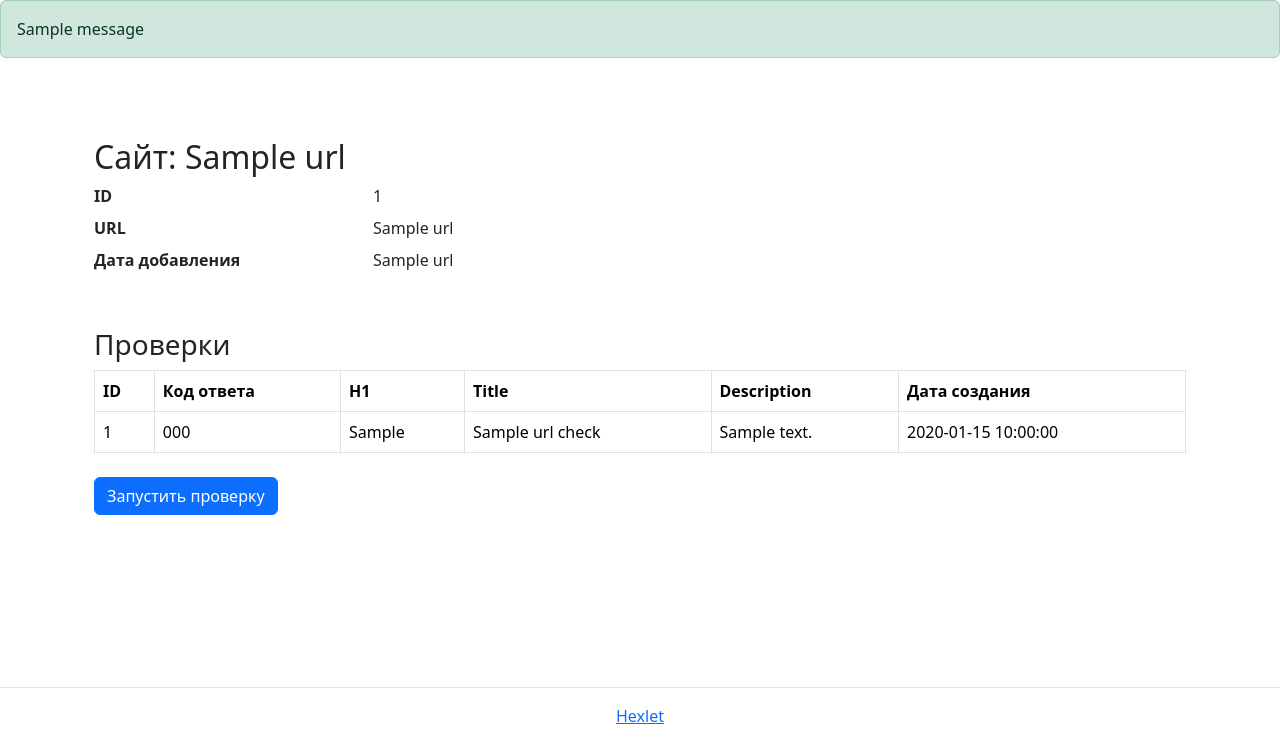
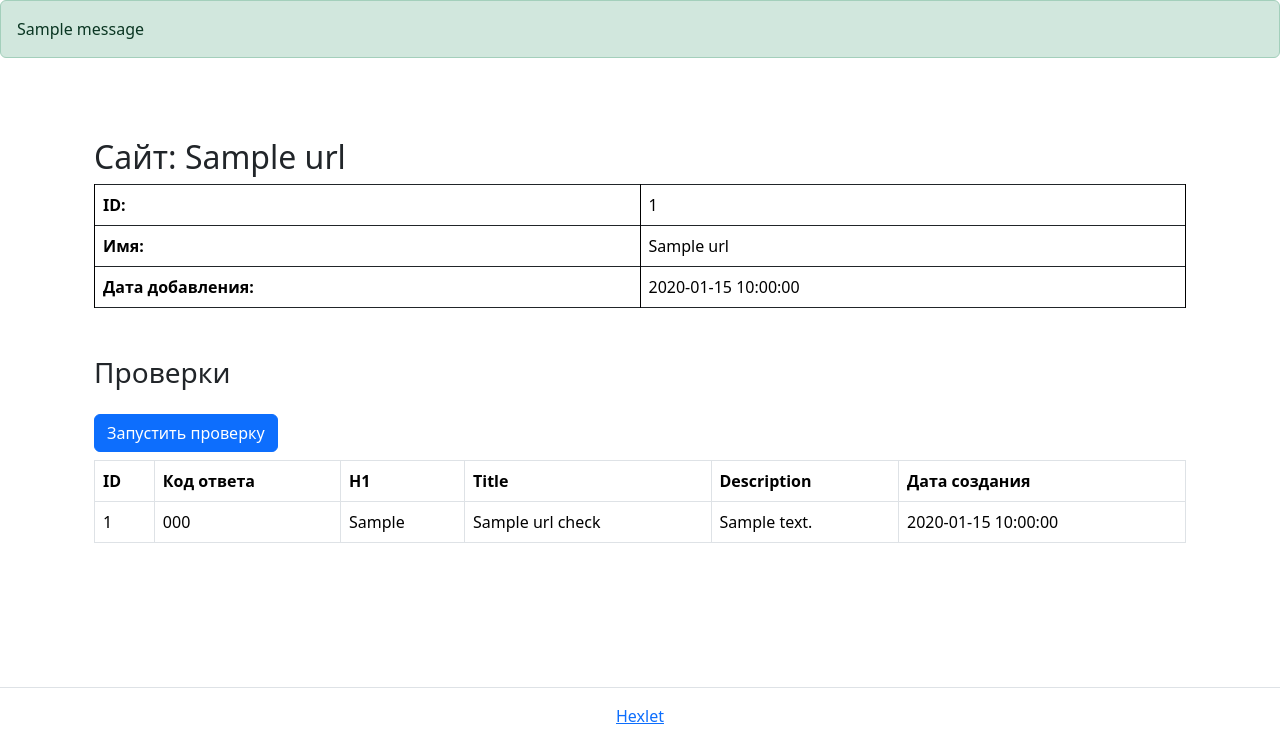
Before and after one commit to lawyer-arch/python-project-83, a Flask app: page /urls/1 in a window 1280 px wide. Shown: the part 56-800 px from the top of the page. Run offline with Flask 3, Linux system fonts and the light colour scheme; one stand-in notice (Sample message) is shown; a database or web service that is not in the repository returns one stand-in record (values such as "Sample title"); some libraries are stand-ins or nearby versions.

Commit message:
разнес логику по модулям в app.py минимум

```diff
--- a/page_analyzer/app.py
+++ b/page_analyzer/app.py
@@ -1,188 +1,14 @@
 import os
-from datetime import datetime
-from urllib.parse import urlparse
-
-import psycopg2
-import psycopg2.extras
-import requests
-import validators
-from bs4 import BeautifulSoup
+from flask import Flask
 from dotenv import load_dotenv
-from flask import Flask, flash, redirect, render_template, request, url_for
+from page_analyzer.routes import routes
 
 load_dotenv()
 
 app = Flask(__name__)
 app.config['SECRET_KEY'] = os.getenv('SECRET_KEY')
-DATABASE_URL = os.getenv('DATABASE_URL')
 
+app.register_blueprint(routes)
 
-def get_connection():
-    return psycopg2.connect(DATABASE_URL)
-
-
-def is_valid_url(url):
-    try:
-        result = urlparse(url)
-        return all([result.scheme in ['http', 'https'], result.netloc])
-    except Exception:
-        return False
-
-
-def add_url(url: str) -> tuple[int, bool]:
-    if len(url) > 255 or not is_valid_url(url):
-        raise ValueError("Произошла ошибка при проверке")
-
-    parsed = urlparse(url)
-
-    normalized_url = f"{parsed.scheme}://{parsed.netloc}"
-
-    conn = get_connection()
-    with conn:
-        with conn.cursor() as cur:
-            cur.execute("SELECT id FROM urls WHERE name = %s",
-                        (normalized_url,))
-            existing = cur.fetchone()
-            if existing:
-                return existing[0], False
-
-            cur.execute(
-                '''INSERT INTO urls (name, created_at)
-                   VALUES (%s, %s) RETURNING id''',
-                   (normalized_url, datetime.now())
-            )
-            new_id = cur.fetchone()[0]
-    conn.close()
-    return new_id, True
-
-
-@app.route('/', methods=['GET', 'POST'])
-def index():
-    if request.method == 'POST':
-        url_input = request.form.get('url')
-        try:
-            url_id, is_new = add_url(url_input)
-            if is_new:
-                flash('Страница успешно добавлена', 'success')
-            else:
-                flash('Страница уже существует', 'warning')
-            return redirect(url_for('show_url', id=url_id))
-        except ValueError:
-            flash("Не корректный URL", 'danger')
-            return redirect(url_for('index'))
-        except Exception as e:
-            app.logger.error(f"Необработанная ошибка: {str(e)}")
-            flash("Произошла ошибка при проверке", 'danger')
-            return redirect(url_for('index'))
-
-    return render_template('index.html')
-
-
-@app.route('/urls')
-def urls():
-    conn = get_connection()
-    with conn:
-        with conn.cursor() as cur:
-            cur.execute('''
-                SELECT
-                    urls.id,
-                    urls.name,
-                    urls.created_at,
-                    MAX(url_checks.created_at) AS last_check_date,
-                    MAX(url_checks.status_code) AS last_status_code
-                FROM urls
-                LEFT JOIN url_checks ON urls.id = url_checks.url_id
-                GROUP BY urls.id
-                ORDER BY urls.id DESC
-            ''')
-            urls_list = cur.fetchall()
-    return render_template('urls.html', urls=urls_list)
-
-
-@app.route('/urls/<int:id>')
-def show_url(id):
-    conn = get_connection()
-    with conn:
-        with conn.cursor(cursor_factory=psycopg2.extras.DictCursor) as cur:
-            cur.execute('SELECT * FROM urls WHERE id = %s', (id,))
-            url = cur.fetchone()
-            if not url:
-                flash('Страница не найдена', 'danger')
-                return redirect(url_for('urls'))
-
-            cur.execute('''
-                SELECT id, status_code, h1, title, description, created_at
-                FROM url_checks
-                WHERE url_id = %s
-                ORDER BY id DESC
-            ''', (id,))
-            checks = cur.fetchall()
-    return render_template('url.html', url=url, checks=checks)
-
-
-@app.route('/urls/<int:id>/checks', methods=['POST'])
-def check_url(id):
-    conn = get_connection()
-    try:
-        with conn:
-            with conn.cursor() as cur:
-                cur.execute("SELECT name FROM urls WHERE id = %s", (id,))
-                url_data = cur.fetchone()
-
-                if not url_data:
-                    flash('URL не найден', 'danger')
-                    return redirect(url_for('urls'))
-
-                url = url_data[0]
-
-                try:
-                    response = requests.get(url, timeout=10)
-                    response.raise_for_status()
-                    status_code = response.status_code
-
-                    soup = BeautifulSoup(response.text, 'html.parser')
-                    h1 = soup.find('h1')
-                    title = soup.find('title')
-                    description = soup.find(
-                        'meta', attrs={'name': 'description'}
-                    )
-
-                    h1_text = h1.text.strip() if h1 else None
-                    title_text = title.text.strip() if title else None
-                    description_text = (
-                        description['content'].strip() if description else None
-                    )
-                    flash('Страница успешно проверена', 'success')
-
-                except requests.RequestException as e:
-                    status_code = getattr(e.response, 'status_code', 0)
-                    h1_text = None
-                    title_text = None
-                    description_text = None
-                    flash('Произошла ошибка при проверке', 'danger')
-
-                cur.execute(
-                    '''
-                    INSERT INTO url_checks (url_id,
-                    status_code, h1, title, description, created_at)
-                    VALUES (%s, %s, %s, %s, %s, %s)
-                    ''',
-                    (
-                        id,
-                        status_code,
-                        h1_text, title_text,
-                        description_text,
-                        datetime.now()
-                    )
-                )
-
-    except Exception:
-        flash('Произошла ошибка при проверке', 'danger')
-    finally:
-        conn.close()
-
-    return redirect(url_for('show_url', id=id))
-
-
-if __name__ == "__main__":
+if __name__ == '__main__':
     app.run(debug=True)
--- /dev/null
+++ b/page_analyzer/routes.py
@@ -0,0 +1,82 @@
+from flask import (
+                Blueprint,
+                render_template,
+                request,
+                redirect,
+                url_for,
+                flash
+            )
+import requests
+
+from page_analyzer.data_base import (
+    add_url, get_all_urls, get_url_with_checks,
+    insert_check_result, get_connection
+)
+from page_analyzer.parser import parse_html
+
+
+routes = Blueprint('routes', __name__)
+
+
+@routes.route('/', methods=['GET', 'POST'])
+def index():
+    if request.method == 'POST':
+        url_input = request.form.get('url')
+        try:
+            url_id, is_new = add_url(url_input)
+            if is_new:
+                flash('Страница успешно добавлена', 'success')
+            else:
+                flash('Страница уже существует', 'warning')
+            return redirect(url_for('routes.show_url', id=url_id))
+        except ValueError:
+            flash("Некорректный URL", 'danger')
+        except Exception as e:
+            flash("Произошла ошибка при проверке", 'danger')
+        return redirect(url_for('routes.index'))
+    return render_template('index.html')
+
+
+@routes.route('/urls')
+def urls():
+    urls_list = get_all_urls()
+    return render_template('urls.html', urls=urls_list)
+
+
+@routes.route('/urls/<int:id>')
+def show_url(id):
+    url, checks = get_url_with_checks(id)
+    if not url:
+        flash('Страница не найдена', 'danger')
+        return redirect(url_for('routes.urls'))
+    return render_template('url.html', url=url, checks=checks)
+
+
+@routes.route('/urls/<int:id>/checks', methods=['POST'])
+def check_url(id):
+    try:
+        conn = get_connection()
+        with conn:
+            with conn.cursor() as cur:
+                cur.execute("SELECT name FROM urls WHERE id = %s", (id,))
+                row = cur.fetchone()
+                if not row:
+                    flash('URL не найден', 'danger')
+                    return redirect(url_for('routes.urls'))
+                url = row[0]
+
+        try:
+            response = requests.get(url, timeout=10)
+            response.raise_for_status()
+            h1, title, description = parse_html(response.text)
+            insert_check_result(id, response.status_code, h1, title, description)
+            flash('Страница успешно проверена', 'success')
+        except requests.RequestException as e:
+            status_code = getattr(e.response, 'status_code', 0)
+            insert_check_result(id, status_code, None, None, None)
+            flash('Ошибка при проверке', 'danger')
+
+    except Exception as e:
+        flash('Произошла ошибка при проверке', 'danger')
+
+    return redirect(url_for('routes.show_url', id=id))
--- a/page_analyzer/templates/base.html
+++ b/page_analyzer/templates/base.html
@@ -21,11 +21,12 @@
 </head>
 <body class="min-vh-100 d-flex flex-column">
 
+<!-- Верхняя навигационная панель -->
 <nav class="navbar navbar-expand-md navbar-dark bg-dark px-3">
-  <a class="navbar-brand" href="{{ url_for('index') }}">Анализатор страниц</a>
+  <a class="navbar-brand" href="{{ url_for('routes.index') }}">Анализатор страниц</a>
   <div id="navbarNav">
     <ul class="navbar-nav">
-      <li class="nav-item"><a class="nav-link" href="{{ url_for('urls') }}">Сайты</a></li>
+      <li class="nav-item"><a class="nav-link" href="{{ url_for('routes.urls') }}">Сайты</a></li>
     </ul>
   </div>
 </nav>
@@ -43,12 +44,14 @@
   {% endwith %}
 </div>
 
+<!-- Основное содержимое -->
 <main class="flex-grow-1">
   <div class="container-lg mt-3">
     {% block content %}{% endblock %}
   </div>
 </main>
 
+<!-- Нижний колонтитул -->
 <footer class="border-top py-3 mt-5 flex-shrink-0">
   <div class="container-lg text-center">
     <a href="https://ru.hexlet.io/" target="_blank">Hexlet</a>
--- a/page_analyzer/templates/url.html
+++ b/page_analyzer/templates/url.html
@@ -7,20 +7,43 @@
   <h2>Сайт: {{ url[1] }}</h2>
 
 
-  <dl class="row">
-    <dt class="col-sm-3">ID</dt>
-    <dd class="col-sm-9">{{ url[0] }}</dd>
+  <div class="row g-3">
+    <div class="col-md-12">
+        <div class="card p-0 border-0">
+            <div class="card-body p-0">
+                <table class="table table-bordered border-0 m-0 w-100">
+                    <tbody>
+                        <tr>
+                            <td class="fw-bold col-6" style="width: 50%;">ID:</td>
+                            <td class="col-6" style="width: 50%;">
+                                {{ url.id }}
+                            </td>
+                        </tr>
+                        <tr>
+                            <td class="fw-bold col-6" style="width: 50%;">Имя:</td>
+                            <td class="col-6" style="width: 50%;">
+                                {{ url[1] }}
+                            </td>
+                        </tr>
+                        <tr>
+                            <td class="fw-bold col-6" style="width: 50%;">Дата добавления:</td>
+                            <td class="col-6" style="width: 50%;">
+                                {{ url.created_at }}
+                            </td>
+                        </tr>
+                    </tbody>
+                </table>
+            </div>
+        </div>
+    </div>
+  </div>
 
-    <dt class="col-sm-3">URL</dt>
-    <dd class="col-sm-9">{{ url[1] }}</dd>
-
-    <dt class="col-sm-3">Дата добавления</dt>
-    <dd class="col-sm-9">{{ url[2] }}</dd>
-  </dl>
-
-
+    <h3 class="mt-5">Проверки</h3>
+  <!-- Форма запуска проверки -->
+  <form method="post" action="{{ url_for('routes.check_url', id=url[0]) }}" class="mt-4">
+    <input type="submit" class="btn btn-primary" value="Запустить проверку">
+  </form>
   <!-- Таблица проверок -->
-  <h3 class="mt-5">Проверки</h3>
   <table class="table table-bordered table-hover mt-2" data-test="checks">
   <thead>
       <tr>
@@ -44,11 +67,5 @@
       </tr>
       {% endfor %}
   </tbody>
-</table>
-
-<!-- Форма запуска проверки -->
-<form method="post" action="{{ url_for('check_url', id=url[0]) }}" class="mt-4">
-  <input type="submit" class="btn btn-primary" value="Запустить проверку">
-</form>
-
+  </table>
 {% endblock %}
```
Also changed, not shown: page_analyzer/data_base.py (added, +90 -0 lines), page_analyzer/parser.py (added, +14 -0 lines), page_analyzer/templates/index.html (+4 -11 lines), page_analyzer/templates/urls.html (+4 -4 lines), page_analyzer/url_validator.py (added, +14 -0 lines).
